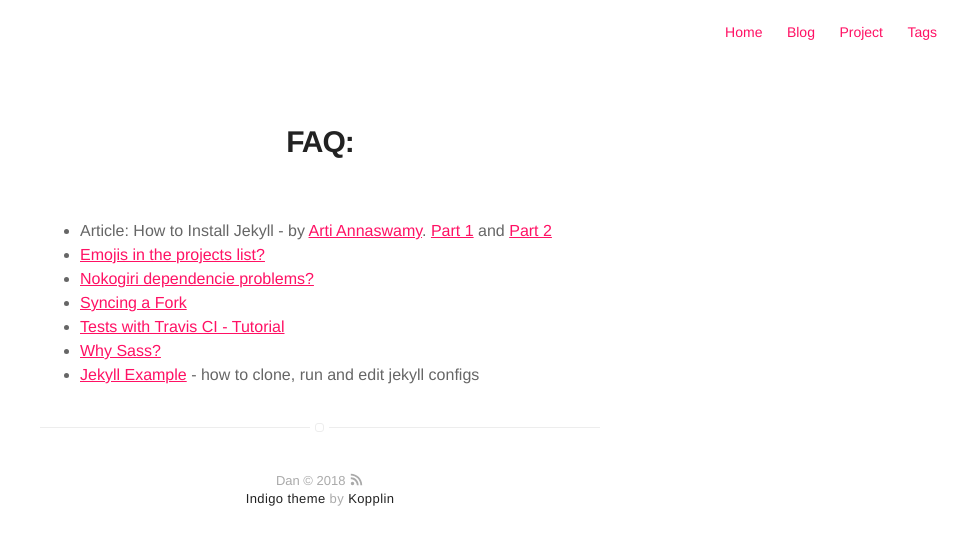
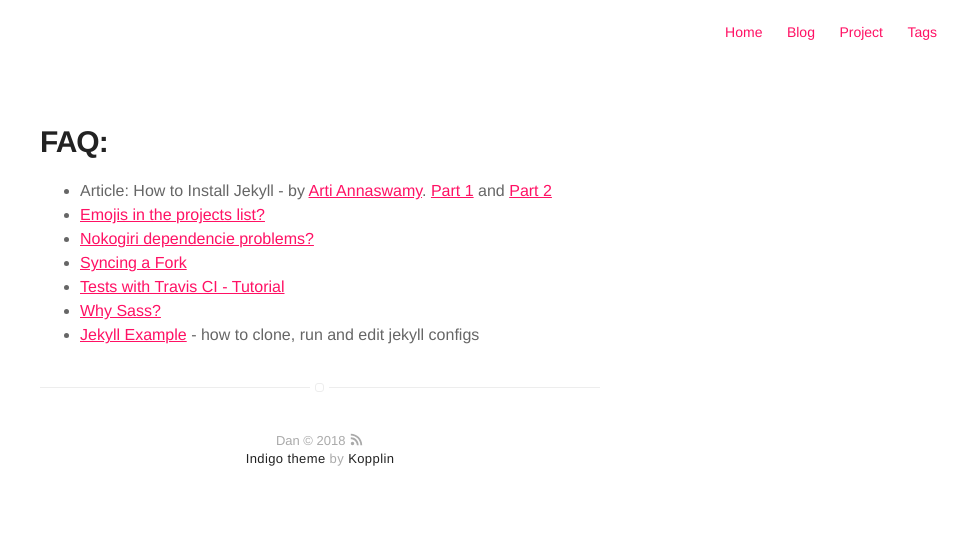
Before and after one commit to DanDanD-an/DanDanD-an.github.io, a Jekyll site: the page built from FAQ.md, in a window 1280 px wide. Shown: the top 545 px of the page, without its empty margins (320-1280 px from the left). Built offline with Jekyll 4.4.1, drawn with Linux system fonts in a browser that asks for light colours; our own code applies the rules of GitHub Pages for plain Markdown files.

Commit message:
add categories-test2

```diff
--- a/_layouts/default.html
+++ b/_layouts/default.html
@@ -30,6 +30,8 @@
     <div class="wrapper-{% if site.width == "normal" %}normal{% elsif site.width == "large" %}large{% endif %}">
         {% if page.tag %}
             <div class="post">
+        {% else if page.categories %}
+            <div class="post">
         {% else %}
             {% if showHeader != true %}
                 <div class="page {{ page.title | downcase }}">
```
